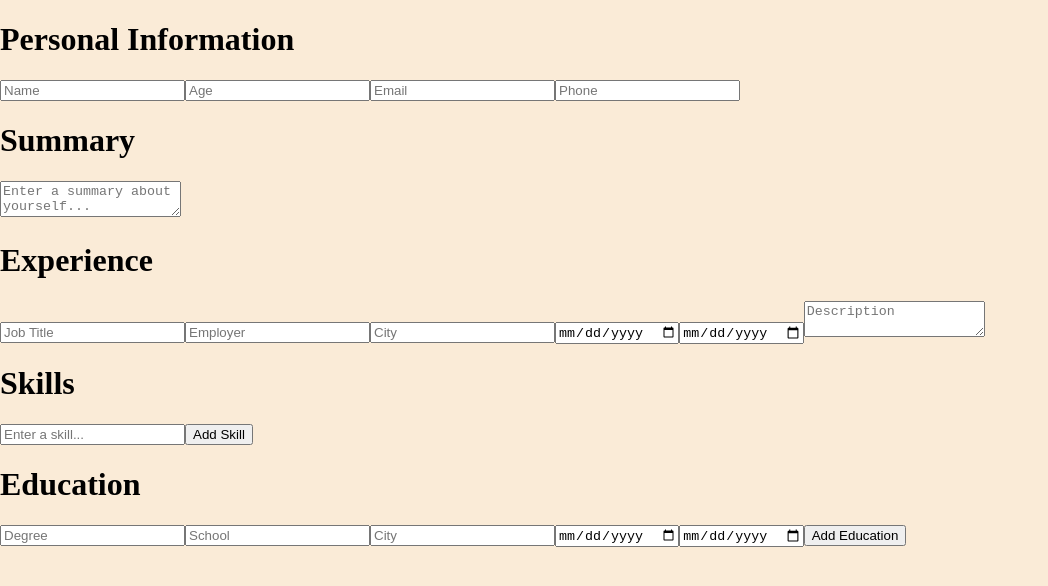
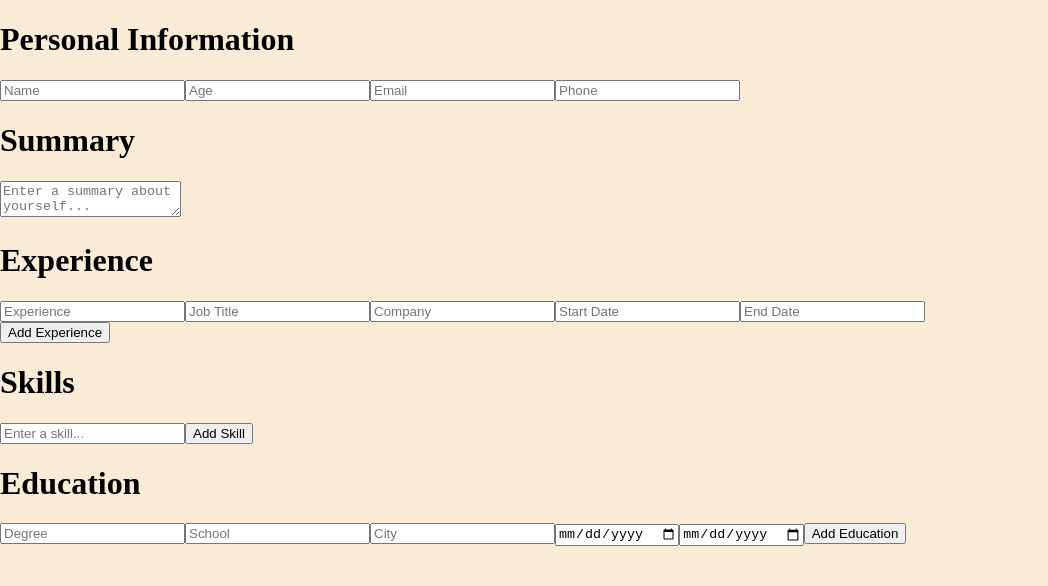
Before and after one commit to xxemat20xx/CV-App, a React (Vite) app: page / in a window 1280 px wide. Shown: the top 586 px of the page, without its empty margins (0-1048 px from the left). Built offline with nearby package versions, Linux system fonts and the light colour scheme.

Commit message:
commit changes

```diff
--- a/src/components/Experience.jsx
+++ b/src/components/Experience.jsx
@@ -1,22 +1,66 @@
 import { useState } from "react";
 function Experience(){
-    const [jobTitle, setJobTitle] = useState("");
-    const [employer, setEmployer] = useState("");
-    const [city, setCity] = useState("");
-    const [startDate, setStartDate] = useState("");
-    const [endDate, setEndDate] = useState("");
-    const [description, setDescription] = useState("");
-    return(
+    const [workExperiences, setWorkExperiences] = useState([
+        { experience: "", jobTitle: "", company: "", startDate: "", endDate: "" }
+    ]);
+
+    const handleExperienceChange = (index, field, value) => {
+        const newWorkExperiences = [...workExperiences];
+        newWorkExperiences[index][field] = value;
+        setWorkExperiences(newWorkExperiences);
+    };
+
+    const handleAddExperience = () => {
+        setWorkExperiences([
+            ...workExperiences,
+            { experience: "", jobTitle: "", company: "", startDate: "", endDate: "" }
+        ]);
+    };
+
+    return (
         <div className="experience">
             <h1>Experience</h1>
-            <input type="text" value={jobTitle} onChange={e => setJobTitle(e.target.value)} placeholder="Job Title" />
-            <input type="text" value={employer} onChange={e => setEmployer(e.target.value)} placeholder="Employer" />
-            <input type="text" value={city} onChange={e => setCity(e.target.value)} placeholder="City" />
-            <input type="date" value={startDate} onChange={e => setStartDate(e.target.value)} />
-            <input type="date" value={endDate} onChange={e => setEndDate(e.target.value)} />
-            <textarea value={description} onChange={e => setDescription(e.target.value)} placeholder="Description"></textarea>
+
+            {workExperiences.map((workExperience, index) => (
+                <div key={index} className="experience-entry">
+                    <input
+                        type="text"
+                        value={workExperience.experience}
+                        onChange={(e) => handleExperienceChange(index, "experience", e.target.value)}
+                        placeholder="Experience"
+                    />
+                    <input
+                        type="text"
+                        value={workExperience.jobTitle}
+                        onChange={(e) => handleExperienceChange(index, "jobTitle", e.target.value)}
+                        placeholder="Job Title"
+                    />
+                    <input
+                        type="text"
+                        value={workExperience.company}
+                        onChange={(e) => handleExperienceChange(index, "company", e.target.value)}
+                        placeholder="Company"
+                    />
+                    <input
+                        type="text"
+                        value={workExperience.startDate}
+                        onChange={(e) => handleExperienceChange(index, "startDate", e.target.value)}
+                        placeholder="Start Date"
+                    />
+                    <input
+                        type="text"
+                        value={workExperience.endDate}
+                        onChange={(e) => handleExperienceChange(index, "endDate", e.target.value)}
+                        placeholder="End Date"
+                    />
+                </div>
+            ))}
+
+            <button onClick={handleAddExperience}>
+                Add Experience
+            </button>
         </div>
-    )
+    );
 }
 
 export default Experience;
```
